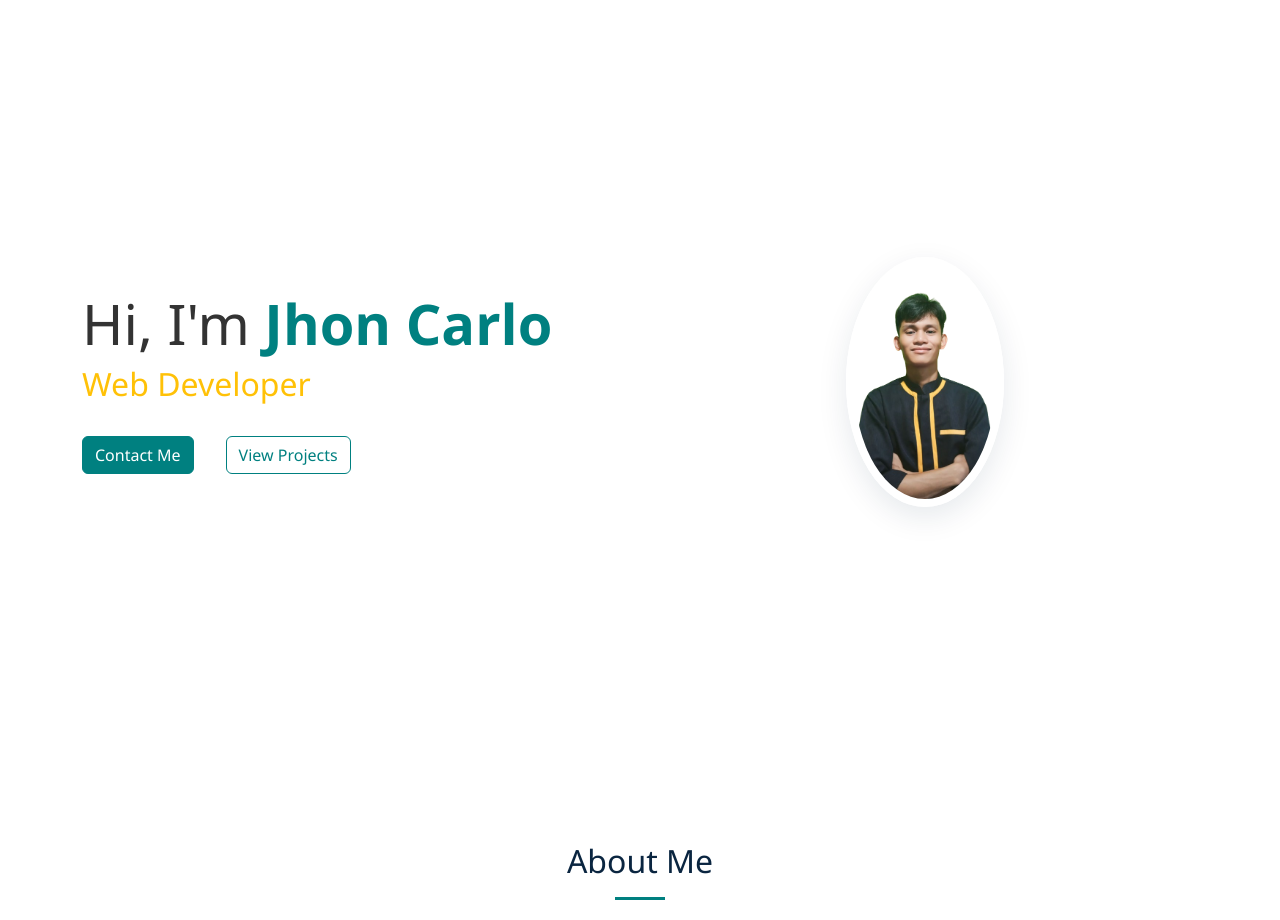
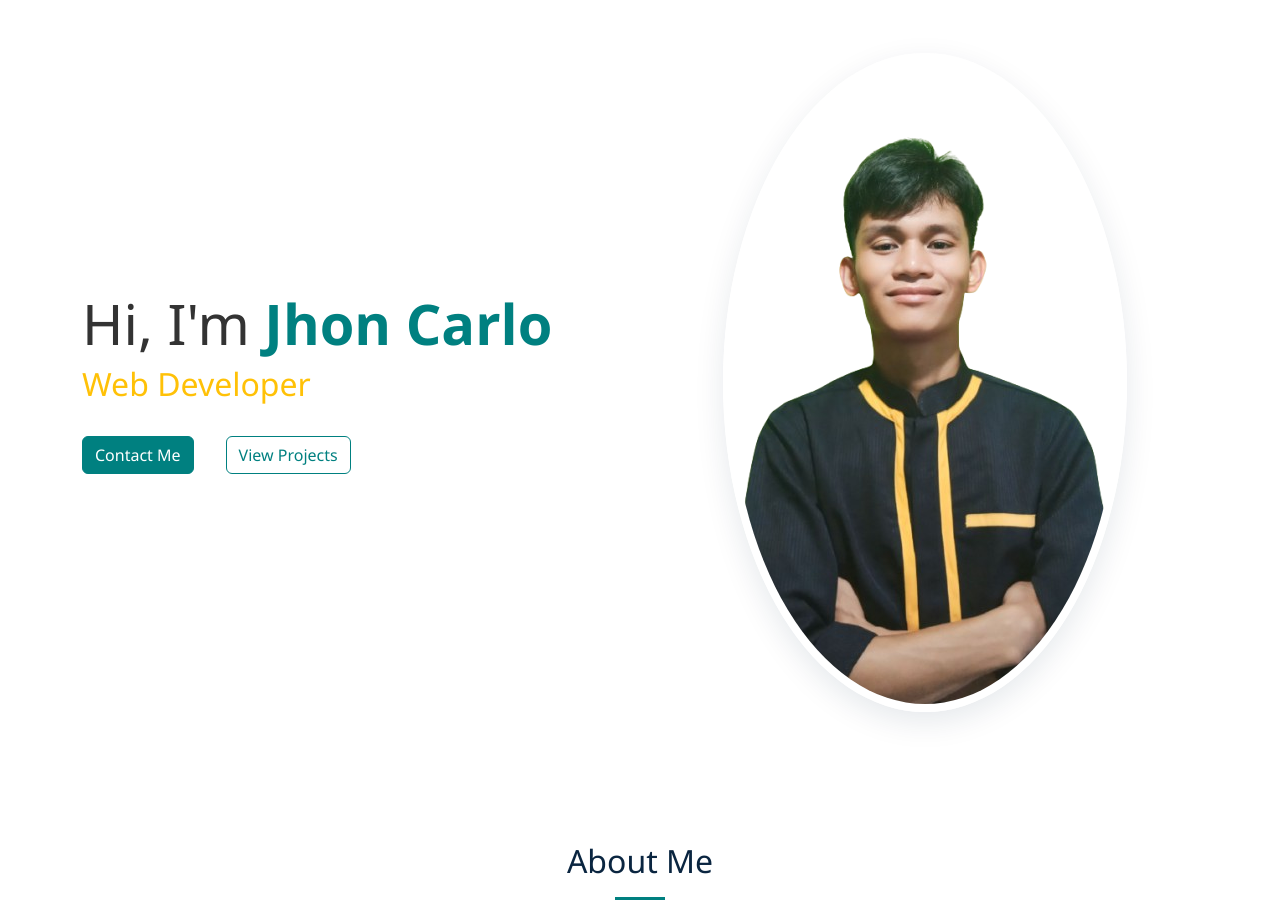
Before and after one commit to JeysiDev/Porfolio, a PHP site: page / in a window 1280 px wide. Shown: the part 58-978 px from the top of the page. Run offline with PHP 8.4, Linux system fonts and the light colour scheme; some libraries are stand-ins or nearby versions.

Commit message:
Add new features and update hero.css

```diff
--- a/css/components/hero.css
+++ b/css/components/hero.css
@@ -19,7 +19,7 @@
 
 .profile-img {
     max-width: 100%;
-    height: 250px;
+    height: auto;
     border: 8px solid var(--white);
     box-shadow: 0 10px 30px rgba(10, 37, 64, 0.1);
     transition: transform 0.3s ease, box-shadow 0.3s ease;
```
